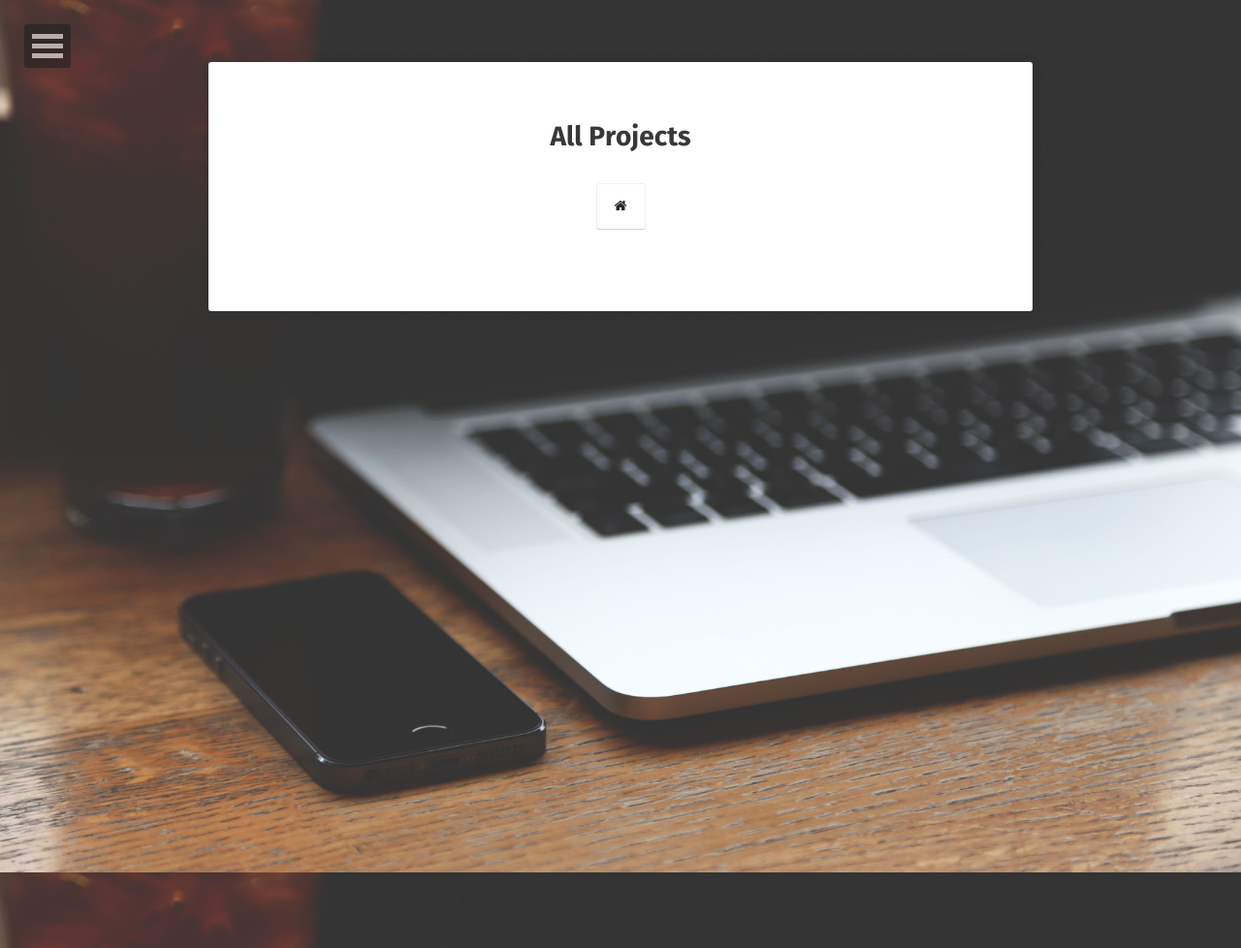
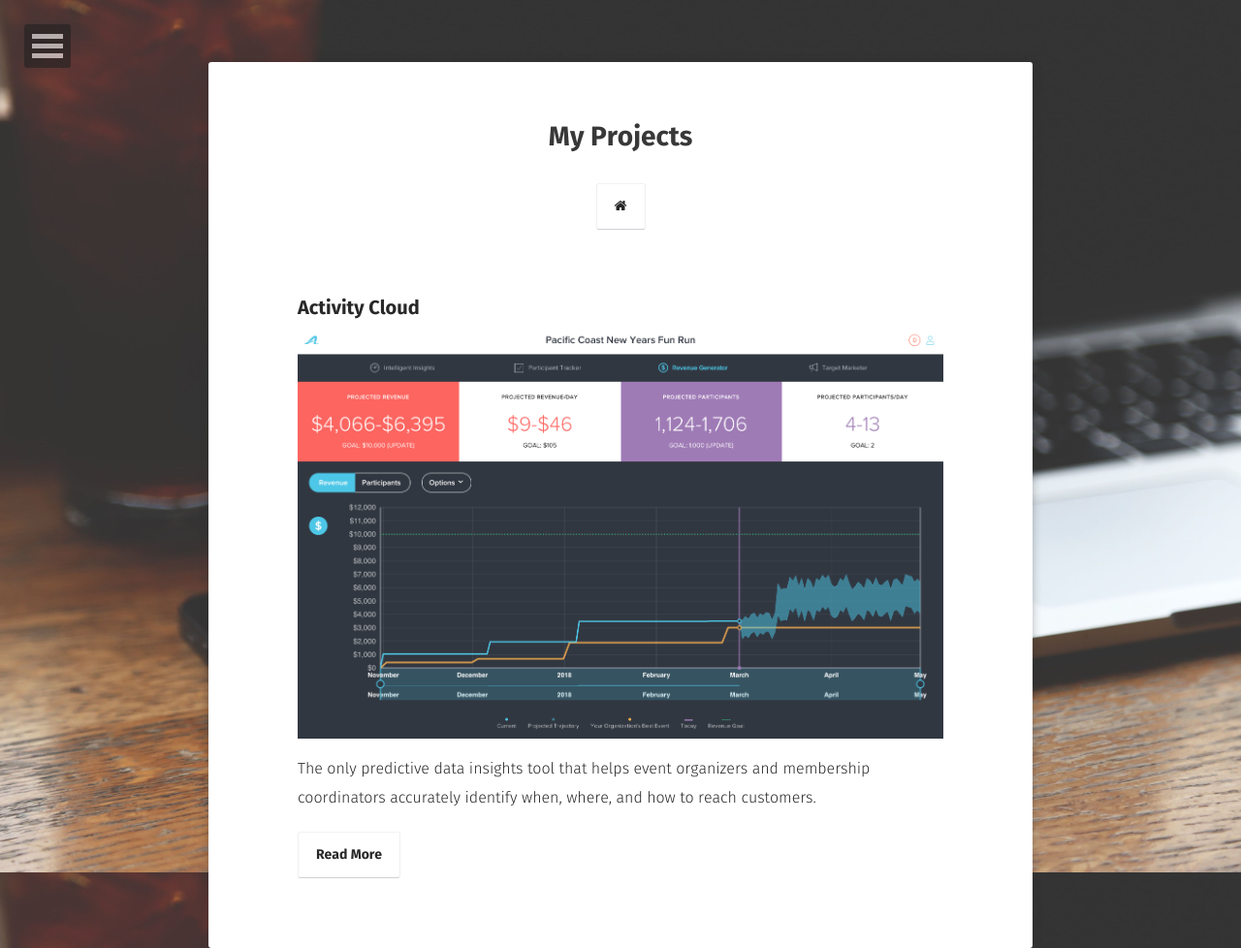
Before and after one commit to just4fun/just4fun.github.io, a Jekyll site: the page built from projects/index.md, in a window 1280 px wide. Shown: the whole page at 97% size. Built offline with Jekyll 4.4.1, drawn with Linux system fonts in a browser that asks for light colours; some web fonts are replaced; part of the change alters nothing that is shown.

Commit message:
Add my company project

```diff
--- a/_layouts/project.html
+++ b/_layouts/project.html
@@ -26,7 +26,8 @@ layout: compress
                         {% if post.project %}
                     <ul>
                         <li class="wow fadeInLeft" data-wow-duration="1.5s">
-                            <a class="zoombtn" href="{{ site.url }}{{ post.url }}">{{ post.title }}</a>
+                            <a class="zoombtn" href="{{ site.url }}{{ post.project_url }}">{{ post.title }}</a>
+                            <img src="{{ post.project_logo }}" alt="">
                             <p>{{ post.excerpt }}</p>
                             <a href="{{ site.url }}{{ post.url }}" class="btn zoombtn">Read More</a>
                         </li>
--- /dev/null
+++ b/_posts/2018-03-01-activity-cloud.md
@@ -0,0 +1,60 @@
+---
+layout: post
+title: "Activity Cloud"
+date: 2018-03-01
+excerpt: "The only predictive data insights tool that helps event organizers and membership coordinators accurately identify when, where, and how to reach customers."
+project: true
+project_logo: /assets/img/projects/ActivityCloud_Events.png
+project_url: http://www.activitycloud.com/
+tag:
+- project
+- ember
+- d3
+comments: true
+
+---
+
+![](/assets/img/projects/ActivityCloud_Logo.png)
+
+<center><b>ACTIVE Network Activity Cloud®</b>, is the only predictive data insights tool that helps event organizers and membership coordinators accurately identify when, where, and how to reach customers.</center>
+
+## Where
+
+[http://www.activitycloud.com/](http://www.activitycloud.com/)
+
+## When
+
+Oct 2014 - Now
+
+## What
+
+![](/assets/img/projects/ActivityCloud_Events.png)
+<center><b>Event planning marketing software</b></center>
+
+![](/assets/img/projects/ActivityCloud_Memberships.png)
+<center><b>Membership marketing retention software</b></center>
+
+## How
+
+Separation between frontend and backend.
+
+- Frontend
+  - Ember.js (To build whole application interface)
+  - D3 (To build different kinds of charts)
+- Backend
+  - Rails (Mainly provide API)
+
+## My Role
+
+- Oct 2014 - Oct 2016: `Front end developer`. I worked as a front end developer lead in whole team with 3 other China front end guys and 4 more North American front end guys. In routine work, we did pair programming with NA guys sometimes. We used scrum for our project, and I always have a sense to control the front end team to gain best productivity and less issues. I also flew to North American two times during this period to resolve communication gap between two teams and build relationship with our NA team.
+
+- Oct 2016 - Now: `Associate Manager, Software Development`. I was promoted to associate manager when I worked for this team two years. In addition to do code review for my team members and do communication with other roles (QA, product team), I also start to work on people management and project management.
+
+## More
+
+- Link
+  - [http://www.activitycloud.com/event-planning-marketing-software](http://www.activitycloud.com/event-planning-marketing-software)
+  - [http://www.activitycloud.com/membership-marketing-retention-software](http://www.activitycloud.com/membership-marketing-retention-software)
+- Video
+  - [ACTIVE Network Activity Cloud®: The Future of Event Management](https://www.youtube.com/watch?v=WUaip1llrb4)
+  - [ACTIVE Network - Activity Cloud Wicked Wine Run Story](https://www.youtube.com/watch?v=C2liOUDJlmM)
--- a/projects/index.md
+++ b/projects/index.md
@@ -1,6 +1,6 @@
 ---
 layout: project
-title: All Projects
+title: My Projects
 excerpt: "A List of Projects"
 comments: false
 ---
```
Also changed, not shown: assets/img/projects/ActivityCloud_Events.png (added), assets/img/projects/ActivityCloud_Logo.png (added), assets/img/projects/ActivityCloud_Memberships.png (added).
